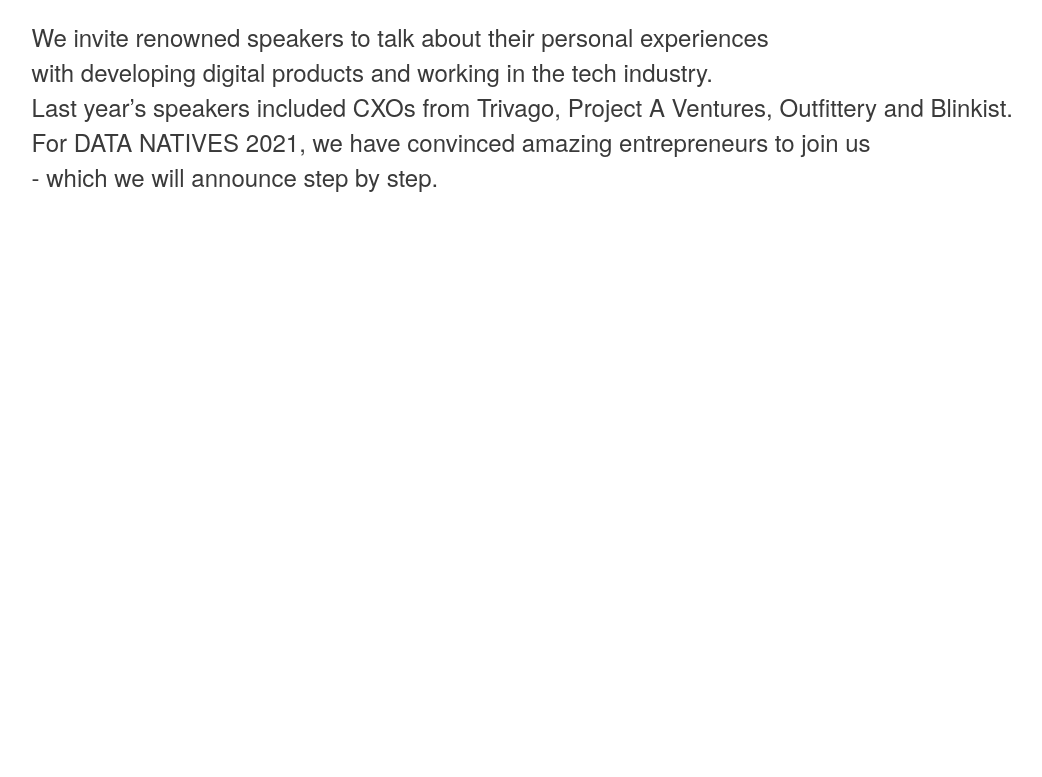
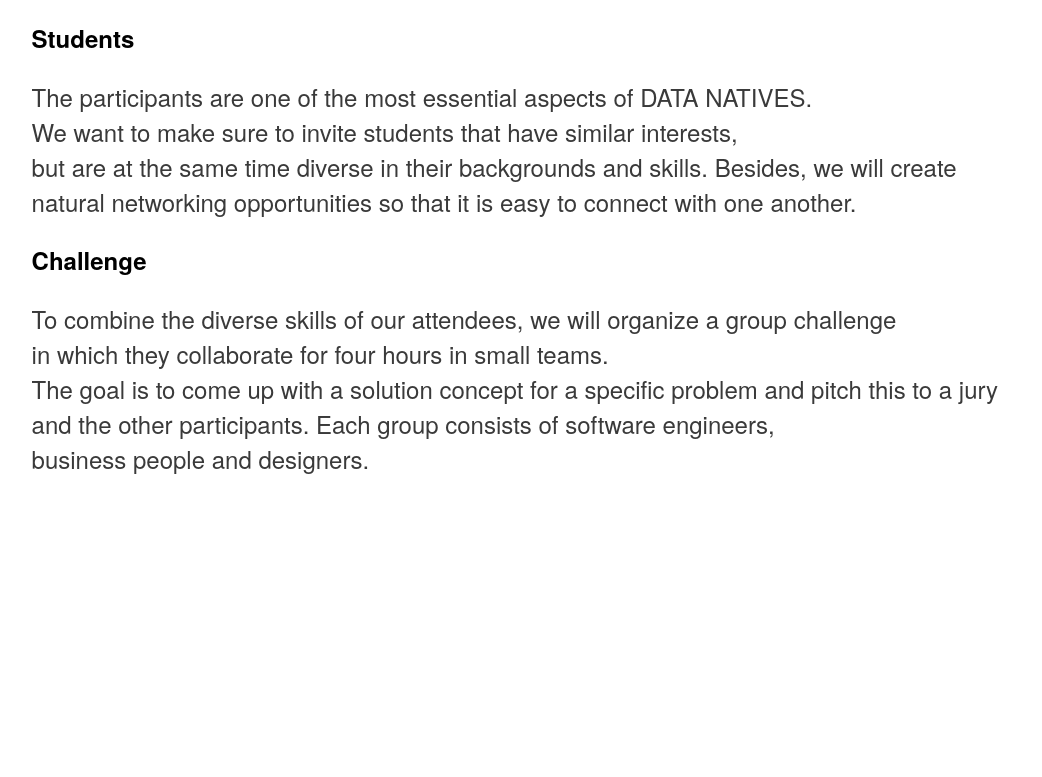
Before and after one commit to lennart-schmidt-dev/digital-engineering, a plain HTML site: page index.html in a window 1280 px wide. Shown: the part 2019-2796 px from the top of the page, without its empty margins (58-1100 px from the left). Drawn offline with Linux system fonts and the light colour scheme.

Commit message:
Update index.html

```diff
--- a/index.html
+++ b/index.html
@@ -31,7 +31,11 @@
     <h1>What You Can Expect.</h1>
     <h2>Speeches</h2>
     <p>We invite renowned speakers to talk about their personal experiences <br>with developing digital products and working in the tech industry. <br>Last year’s speakers included CXOs from Trivago, Project A Ventures, Outfittery and Blinkist. <br>For DATA NATIVES 2021, we have convinced amazing entrepreneurs to join us <br>- which we will announce step by step.</p>
- </div>
+    <h2>Students</h2>
+    <p>The participants are one of the most essential aspects of DATA NATIVES. <br>We want to make sure to invite students that have similar interests,<br>but are at the same time diverse in their backgrounds and skills. Besides, we will create <br>natural networking opportunities so that it is easy to connect with one another.</p>
+    <h2>Challenge</h2>
+    <p>To combine the diverse skills of our attendees, we will organize a group challenge <br>in which they collaborate for four hours in small teams. <br>The goal is to come up with a solution concept for a specific problem and pitch this to a jury <br>and the other participants. Each group consists of software engineers, <br>business people and designers.</p>
+    </div>
 </section>
 
 <section>
```
